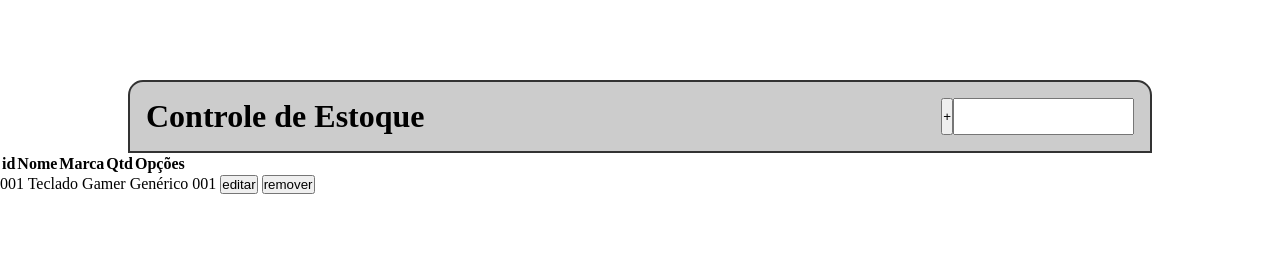
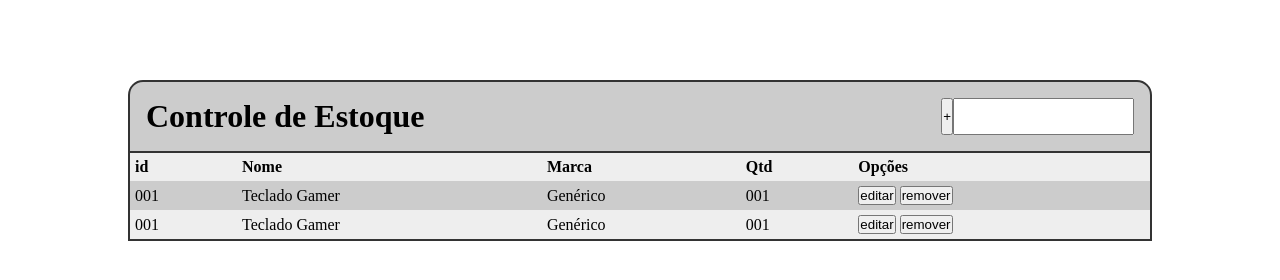
Before and after one commit to JennyLamego2022/controle-estoque, a plain HTML site: page index.html in a window 1280 px wide. Drawn offline with Linux system fonts and the light colour scheme.

Commit message:
feat: Estilização das linhas da tabela

```diff
--- a/index.html
+++ b/index.html
@@ -13,8 +13,8 @@
         <button class="adicionar">+</button>
         <input class="busca" type="search">
     </header>
-    <table>
-        <tread>
+    <table class="conteudo">
+        <tread class="topico">
             <tr>
                 <th>id</th>
                 <th>Nome</th>
@@ -23,7 +23,6 @@
                 <th>Opções</th>
             </tr>
         </tread>
-    </table>
         <tr>
             <td>001</td>
             <td>Teclado Gamer</td>
@@ -34,5 +33,18 @@
                 <button>remover</button>
             </td>
         </tr>
+        <tr >
+            <td>001</td>
+            <td>Teclado Gamer</td>
+            <td>Genérico</td>
+            <td>001</td>
+            <td>
+                <button>editar</button>
+                <button>remover</button>
+            </td>
+        </tr>
+    </table>
+
+
 </body>
 </html>
--- a/style.css
+++ b/style.css
@@ -28,3 +28,33 @@
 .busca{
 
 }
+
+.conteudo{
+    width: 80vw;
+    margin: 0 auto 10vh;
+    background-color: #eee;
+    border: 2px solid #333;
+    border-top:  none;
+    border-radius: 0 0 15px 15px;
+    border-collapse: collapse;
+}
+.conteudo th, .conteudo td{
+    text-align: left;
+    padding: 5px 10px 5px 5px;
+}
+
+
+.topico{
+color: #eee
+}
+
+.topico th{
+color: #333;
+}
+
+.conteudo tr:nth-child(odd) {
+    background-color: #eee;
+}
+.conteudo tr:nth-child(even) {
+    background-color: #ccc;
+}
```
Also changed, not shown: produtos.json (+18 -9 lines). Lines whose indentation alone changed are shown as unchanged.
